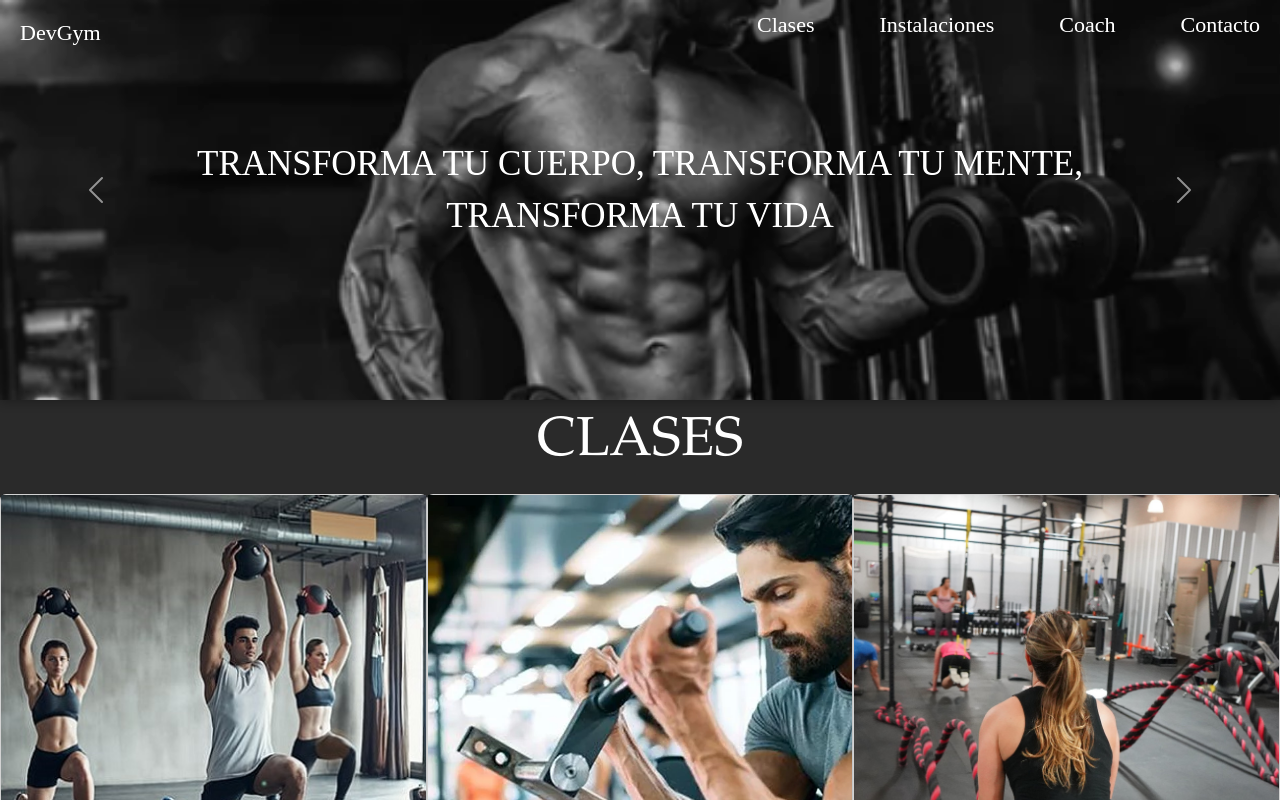
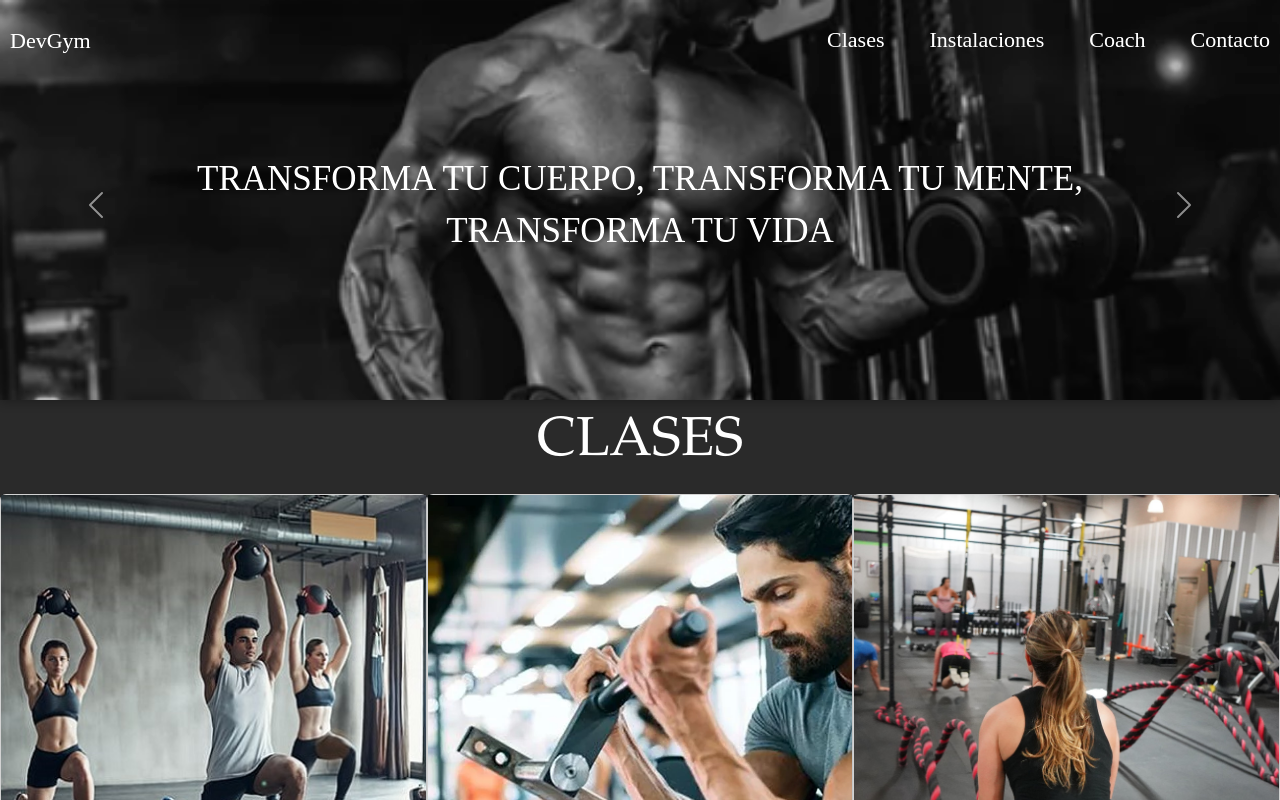
Before and after one commit to Lautaro073/DevGym, a React (Create React App) app: page / in a window 1280 px wide. Shown: the top 800 px of the page. Built offline with nearby package versions, Linux system fonts and the light colour scheme.

Commit message:
arreglos en el css del nav

```diff
--- a/src/Styles/nav.css
+++ b/src/Styles/nav.css
@@ -4,14 +4,15 @@
     align-items: center;
     justify-content: space-between;
     background-color: transparent;
-    padding: 10px 20px;
+    padding: 0px 20px;
 }
 .navbar a{
     text-decoration: none;
     color: white;
     font-family: serif;
     font-size: 22px;
-    padding: 0px 20px;
+    padding: 0px 10px;
+    display: flex;
 }
 .navbar a:hover{
     color: #db450e;
@@ -21,6 +22,7 @@
     display: flex;
     gap: 25px;
     color: #fff;
+    padding-top: 15px;
 }
 
 #toggler,
@@ -30,6 +32,9 @@
 
 @media screen and
 (max-width: 800px){
+    .navbar{
+        padding:10px 20px ;
+    }
     .menu{
         width: 100%;
         max-height: 0;
```
